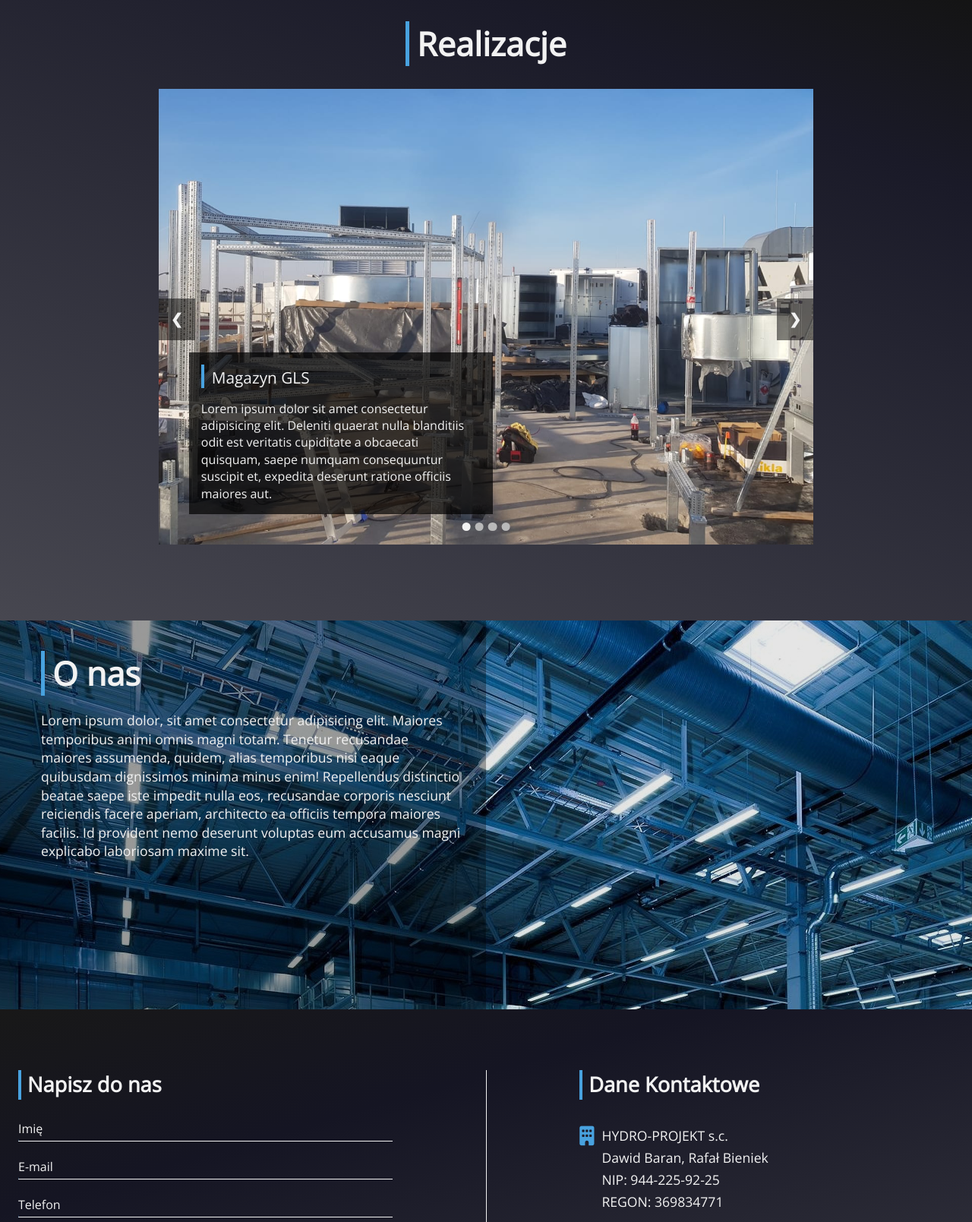
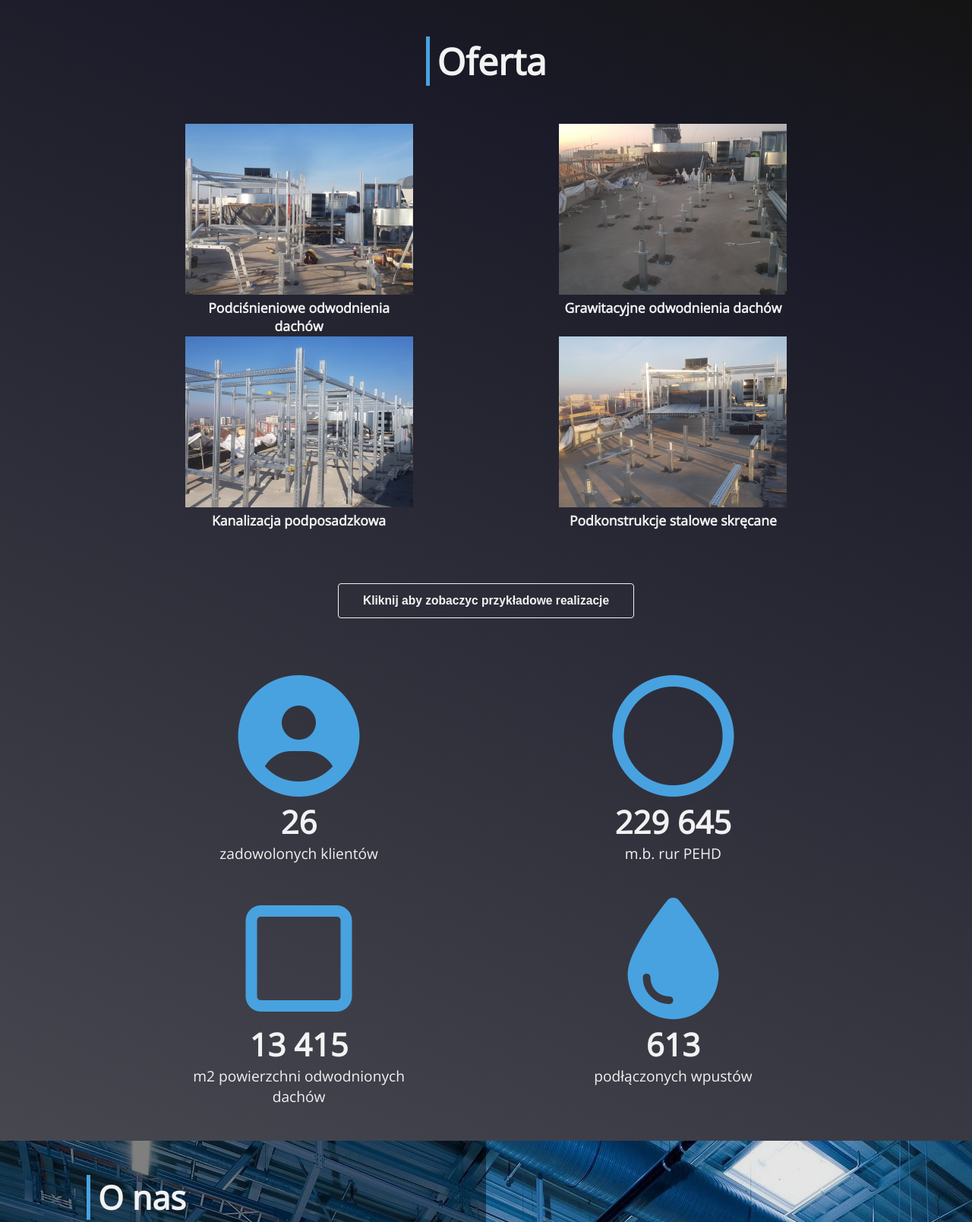
Before and after one commit to Goofsy/hydro-project, a website built with Parcel: page index.html in a window 1280 px wide. Shown: the part 802-2411 px from the top of the page at 76% size. Built offline with nearby package versions, Linux system fonts and the light colour scheme; a script that the page names is missing.

Commit message:
section-offer

```diff
--- a/index.html
+++ b/index.html
@@ -24,7 +24,7 @@
           </a>
 
           <ul class="nav__list">
-            <li class="nav__list__item"><a href="#offer">Realizacje</a></li>
+            <li class="nav__list__item"><a href="#offer">Oferta</a></li>
             <li class="nav__list__item"><a href="#about">O nas</a></li>
             <li class="nav__list__item"><a href="#contact">Kontakt</a></li>
           </ul>
@@ -40,11 +40,70 @@
 
     <section id="offer" class="offer">
         <div class="container">
-          <div class="offer__header">
-            <h2 class="title">Realizacje</h2>
+           <div class="offer__header">
+            <h2 class="title">Oferta</h2>
           </div>
 
           <div class="offer__content">
+            <div class="offer__content__types">
+              <div class="card">
+                <img src="./src/images/slide-0.jpeg" alt="" class="card__img">
+                <h4 class="card__title">Podciśnieniowe odwodnienia dachów</h4>
+              </div>
+              <div class="card">
+                <img src="./src/images/slide-1.jpeg" alt="" class="card__img">
+                <h4 class="card__title">Grawitacyjne odwodnienia dachów</h4>
+              </div>
+              <div class="card">
+                <img src="./src/images/slide-2.jpeg" alt="" class="card__img">
+                <h4 class="card__title">Kanalizacja podposadzkowa</h4>
+              </div>
+              <div class="card">
+                <img src="./src/images/slide-3.jpeg" alt="" class="card__img">
+                <h4 class="card__title">Podkonstrukcje stalowe skręcane</h4>
+              </div>
+            </div>
+            <div class="offer__content__example">
+              <button class="btn btn--primary"><h3>Kliknij aby zobaczyc przykładowe realizacje</h3></button>
+            </div>
+            <div class="offer__content__done">
+              <div class="card">
+                <i class="fas fa-user-circle fa-10x"></i>
+                <div class="card__desc">
+                  <h2>26</h2>
+                  <p>zadowolonych klientów</p>
+                </div>
+              </div>
+              <div class="card">
+                <i class="far fa-circle fa-10x"></i>
+                <div class="card__desc">
+                  <h2>229 645</h2>
+                  <p> m.b. rur PEHD</p>
+                </div>
+              </div>
+
+              <div class="card">
+                <i class="far fa-square fa-10x"></i>
+                <div class="card__desc">
+                  <h2>13 415</h2>
+                  <p>m2 powierzchni odwodnionych dachów</p>
+                </div>
+              </div>
+
+              <div class="card">
+                <i class="fas fa-tint fa-10x"></i>
+                <div class="card__desc">
+                  <h2>613</h2>
+                  <p>podłączonych wpustów</p>
+                </div>
+              </div>
+
+            </div>
+
+
+
+
+            <!--
             <div class="slider">
               <button class="slider__btn slider__btn--prev">❮</button>
               <button class="slider__btn slider__btn--next">❯</button>
@@ -90,6 +149,7 @@
           </div>
       </div>
             </div>
+             -->
           </div>
         </div>
     </section>
@@ -101,9 +161,12 @@
         <div class="container">
           <div class="about__content">
             <h2 class="title">O nas</h2>
-            <p class="about__content__desc">
-              Lorem ipsum dolor, sit amet consectetur adipisicing elit. Maiores temporibus animi omnis magni totam. Tenetur recusandae maiores assumenda, quidem, alias temporibus nisi eaque quibusdam dignissimos minima minus enim! Repellendus distinctio beatae saepe iste impedit nulla eos, recusandae corporis nesciunt reiciendis facere aperiam, architecto ea officiis tempora maiores facilis. Id provident nemo deserunt voluptas eum accusamus magni explicabo laboriosam maxime sit.
-            </p>
+            <div class="about__content__desc">
+              <p><span>Hydro-Projekt</span> działa na rynku od 2018 roku, zajmujemy się podciśnieniowym odwadnianiem płaskich dachów wielkopowierzchniowych. </p>
+              <p>Specjalizujemy się głównie w instalacji podciśnieniowego odwodnienia dachu, lecz wykonujemy również wszystkie instalacje w systemie HDPE takie jak kanalizacja podposadzkowa, sanitarna.</p>
+              <p>Zajmujemy się również montażem konstrukcji pod centrale wentylacyjne.</p>
+              <p>Usługi wykonujemy na terenie całego kraju.</p>
+            </div>
           </div>
         </div>
 
--- a/src/js/script.js
+++ b/src/js/script.js
@@ -1,89 +1,89 @@
 import 'core-js';
 import 'regenerator-runtime/runtime';
 
-class Slider {
-  _slides = document.querySelectorAll('.slider__slide');
-  _btnPrev = document.querySelector('.slider__btn--prev');
-  _btnNext = document.querySelector('.slider__btn--next');
-  _dotsContainer = document.querySelector('.slider__dots');
+// class Slider {
+//   _slides = document.querySelectorAll('.slider__slide');
+//   _btnPrev = document.querySelector('.slider__btn--prev');
+//   _btnNext = document.querySelector('.slider__btn--next');
+//   _dotsContainer = document.querySelector('.slider__dots');
 
-  _curSlide = 0;
-  _maxSlide = this._slides.length;
+//   _curSlide = 0;
+//   _maxSlide = this._slides.length;
 
-  constructor() {
-    this._createDots();
-    this._goToSlide(0);
-    this._activeDot(0);
+//   constructor() {
+//     this._createDots();
+//     this._goToSlide(0);
+//     this._activeDot(0);
 
-    this._handlerDots();
-    this._handlerBtnPrev();
-    this._handlerBtnNext();
-    this._handlerArrows();
-  }
+//     this._handlerDots();
+//     this._handlerBtnPrev();
+//     this._handlerBtnNext();
+//     this._handlerArrows();
+//   }
 
-  _createDots() {
-    this._slides.forEach((_, i) => {
-      this._dotsContainer.insertAdjacentHTML('beforeend', `<button class="slider__dots__dot" data-slide="${i}"></button>`);
-    });
-  }
+//   _createDots() {
+//     this._slides.forEach((_, i) => {
+//       this._dotsContainer.insertAdjacentHTML('beforeend', `<button class="slider__dots__dot" data-slide="${i}"></button>`);
+//     });
+//   }
 
-  _goToSlide(curSlide) {
-    this._slides.forEach((slide, i) => {
-      slide.style.transform = `translateX(${100 * (i - curSlide)}%)`
-    })
-  };
+//   _goToSlide(curSlide) {
+//     this._slides.forEach((slide, i) => {
+//       slide.style.transform = `translateX(${100 * (i - curSlide)}%)`
+//     })
+//   };
 
-  _prevSlide() {
-    if (this._curSlide === 0) this._curSlide = this._maxSlide - 1;
-    else { this._curSlide-- };
+//   _prevSlide() {
+//     if (this._curSlide === 0) this._curSlide = this._maxSlide - 1;
+//     else { this._curSlide-- };
 
-    this._goToSlide(this._curSlide);
-    this._activeDot(this._curSlide);
-  };
+//     this._goToSlide(this._curSlide);
+//     this._activeDot(this._curSlide);
+//   };
 
-  _nextSlide() {
-    if (this._curSlide === this._maxSlide - 1) this._curSlide = 0;
-    else { this._curSlide++ };
+//   _nextSlide() {
+//     if (this._curSlide === this._maxSlide - 1) this._curSlide = 0;
+//     else { this._curSlide++ };
 
-    this._goToSlide(this._curSlide);
-    this._activeDot(this._curSlide);
-  };
+//     this._goToSlide(this._curSlide);
+//     this._activeDot(this._curSlide);
+//   };
 
-  _activeDot(curSlide) {
-    const dots = document.querySelectorAll('.slider__dots__dot');
-    dots.forEach(dot => dot.classList.remove('slider__dots__dot--active'));
+//   _activeDot(curSlide) {
+//     const dots = document.querySelectorAll('.slider__dots__dot');
+//     dots.forEach(dot => dot.classList.remove('slider__dots__dot--active'));
 
-    const dot = this._dotsContainer.querySelector(`[data-slide='${curSlide}']`);
-    dot.classList.add('slider__dots__dot--active');
-  };
+//     const dot = this._dotsContainer.querySelector(`[data-slide='${curSlide}']`);
+//     dot.classList.add('slider__dots__dot--active');
+//   };
 
-  _handlerDots() {
-    this._dotsContainer.addEventListener('click', this._handleDots.bind(this));
-  }
+//   _handlerDots() {
+//     this._dotsContainer.addEventListener('click', this._handleDots.bind(this));
+//   }
 
-  _handleDots(e) {
-    if (!e.target.classList.contains('slider__dots__dot')) return;
-    const {slide} = e.target.dataset;
-    this._goToSlide(slide);
-    this._activeDot(slide)
-  }
+//   _handleDots(e) {
+//     if (!e.target.classList.contains('slider__dots__dot')) return;
+//     const {slide} = e.target.dataset;
+//     this._goToSlide(slide);
+//     this._activeDot(slide)
+//   }
 
-  _handlerBtnPrev() {
-    this._btnPrev.addEventListener('click', this._prevSlide.bind(this));
-  }
+//   _handlerBtnPrev() {
+//     this._btnPrev.addEventListener('click', this._prevSlide.bind(this));
+//   }
 
-  _handlerBtnNext() {
-    this._btnNext.addEventListener('click', this._nextSlide.bind(this));
-  }
+//   _handlerBtnNext() {
+//     this._btnNext.addEventListener('click', this._nextSlide.bind(this));
+//   }
 
-  _handlerArrows() {
-    document.addEventListener('keydown', e => {
-      if (e.key === 'ArrowLeft') this._prevSlide();
-      if (e.key === 'ArrowRight') this._nextSlide();
-    });
-  }
-}
-new Slider();
+//   _handlerArrows() {
+//     document.addEventListener('keydown', e => {
+//       if (e.key === 'ArrowLeft') this._prevSlide();
+//       if (e.key === 'ArrowRight') this._nextSlide();
+//     });
+//   }
+// }
+// new Slider();
 
 // Smooth scrolling
 const scroll = new SmoothScroll('.header a[href*="#"]');
--- a/src/sass/layout/_footer.scss
+++ b/src/sass/layout/_footer.scss
@@ -85,7 +85,7 @@
 @media (max-width: 900px) {
   .contact {
     padding-bottom: 40px;
-    padding-top: 50px;
+    padding-top: 45px;
 
     // &__header {
     //   display: none;
--- a/src/sass/layout/_section-about.scss
+++ b/src/sass/layout/_section-about.scss
@@ -1,14 +1,13 @@
 .about {
   background: $about-img no-repeat center center / cover;
-
   height: 512px;
 
   .overlay {
     background: rgb(0, 0, 0);
     background: linear-gradient(
       90deg,
-      rgba(0, 0, 0, 0.4) 0%,
-      rgba(0, 0, 0, 0.4) 50%,
+      rgba(0, 0, 0, 0.5) 0%,
+      rgba(0, 0, 0, 0.5) 50%,
       rgba(0, 0, 0, 0.1) 50%,
       rgba(0, 0, 0, 0.1) 100%
     );
@@ -19,35 +18,83 @@
     position: relative;
   }
 
-  // &__bg {
-  //   position: absolute;
-  //   width: 50%;
-  //   height: 100%;
-  //   background-color: rgba(0, 0, 0, 0.4);
-  // }
-
-  // &__fill {
-  //   position: absolute;
-  //   width: 50%;
-  //   height: 100%;
-  //   right: 0px;
-  // }
-
-  .about__content {
+  &__content {
     display: flex;
     flex-direction: column;
     color: $light-color;
-    max-width: 45%;
+    max-width: 40%;
     height: 100%;
-    margin-left: 30px;
+    margin-left: 90px;
 
     .title {
-      margin: 40px 0px 20px 0px;
+      margin: 45px 0px 20px 0px;
     }
 
     &__desc {
-      font-size: 1.1rem;
-      line-height: 140%;
+      padding-top: 15px;
+      p {
+        font-size: 1.2rem;
+        line-height: 140%;
+        span {
+          color: $primary-color;
+          font-weight: bold;
+        }
+      }
     }
   }
 }
+
+@media (max-width: 1100px) {
+  .about {
+    &__content {
+      margin-left: 45px;
+    }
+  }
+}
+
+@media (max-width: 910px) {
+  .about {
+    .overlay {
+      background: rgb(0, 0, 0, 0.5);
+    }
+
+    &__content {
+      max-width: 100%;
+      margin-left: 0px;
+      align-items: center;
+
+      &__desc {
+        max-width: 60%;
+        padding-top: 5px;
+      }
+    }
+  }
+}
+
+@media (max-width: 700px) {
+  .about__content__desc {
+    max-width: 80%;
+  }
+}
+
+@media (max-width: 500px) {
+  .about__content__desc {
+    max-width: 100%;
+  }
+}
+
+@media (max-width: 400px) {
+  .about__content__desc {
+    p {
+      font-size: 1.1rem;
+    }
+  }
+}
+
+@media (max-width: 361px) {
+  .about__content__desc {
+    p {
+      font-size: 1rem;
+    }
+  }
+}
--- a/src/sass/layout/_section-offer.scss
+++ b/src/sass/layout/_section-offer.scss
@@ -1,4 +1,5 @@
 .offer {
+  height: 100vh;
   color: $dark-color;
   background: rgb(20, 20, 20);
   background: linear-gradient(
@@ -7,14 +8,123 @@
     rgba(26, 26, 40, 1) 19%,
     rgba(71, 71, 80, 1) 100%
   );
+
   &__header {
     display: flex;
     align-items: center;
     justify-content: center;
-    padding: 30px;
+    padding: 50px;
+
+    .title {
+      font-size: 3rem;
+    }
   }
 
   &__content {
-    padding-bottom: 100px;
+    display: flex;
+    flex-direction: column;
+    flex-grow: 1;
+
+    &__types {
+      display: grid;
+      grid-template-columns: repeat(auto-fit, minmax(300px, 1fr));
+      justify-items: center;
+      padding-bottom: 10px;
+
+      .card {
+        width: 300px;
+        height: 280px;
+
+        &__img {
+          width: 100%;
+          height: 225px;
+          object-fit: cover;
+        }
+
+        &__title {
+          color: $light-color;
+          text-align: center;
+          font-size: 1.1rem;
+        }
+      }
+    }
+
+    &__example {
+      padding: 35px 0px;
+      display: flex;
+      justify-content: center;
+    }
+
+    &__done {
+      display: grid;
+      grid-template-columns: repeat(auto-fit, minmax(300px, 1fr));
+      justify-items: center;
+      padding-top: 40px;
+
+      .card {
+        width: 300px;
+        height: 100%;
+        display: flex;
+        flex-direction: column;
+        align-items: center;
+
+        i {
+          color: $primary-color;
+          justify-content: center;
+        }
+
+        &__desc {
+          padding-top: 5px;
+          color: $light-color;
+          text-align: center;
+
+          h2 {
+            font-size: 2.6rem;
+          }
+
+          p {
+            font-size: 1.2rem;
+          }
+        }
+      }
+    }
   }
 }
+
+@media (max-width: 1280px) {
+  .offer {
+    height: 100%;
+    &__content {
+      max-width: 80%;
+      margin: auto;
+
+      &__types {
+        grid-template-columns: 1fr 1fr;
+      }
+
+      &__done {
+        grid-template-columns: 1fr 1fr;
+
+        .card {
+          padding-bottom: 45px;
+        }
+      }
+    }
+  }
+}
+
+@media (max-width: 900px) {
+  .offer {
+    &__content {
+      max-width: 100%;
+
+      &__types {
+        grid-template-columns: repeat(auto-fit, minmax(300px, 1fr));
+      }
+
+      &__done {
+        grid-template-columns: repeat(auto-fit, minmax(300px, 1fr));
+      }
+    }
+  }
+}
```
